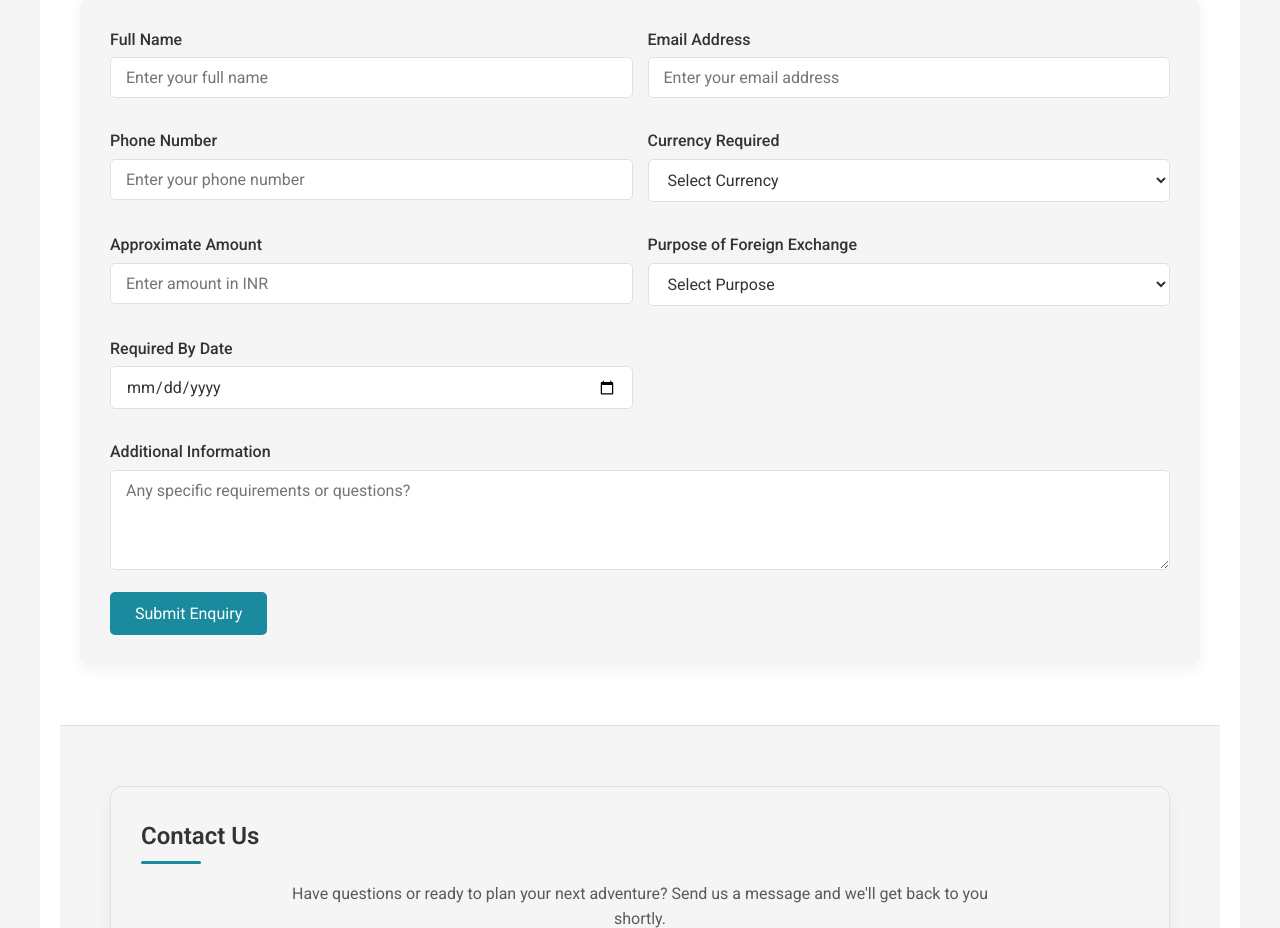
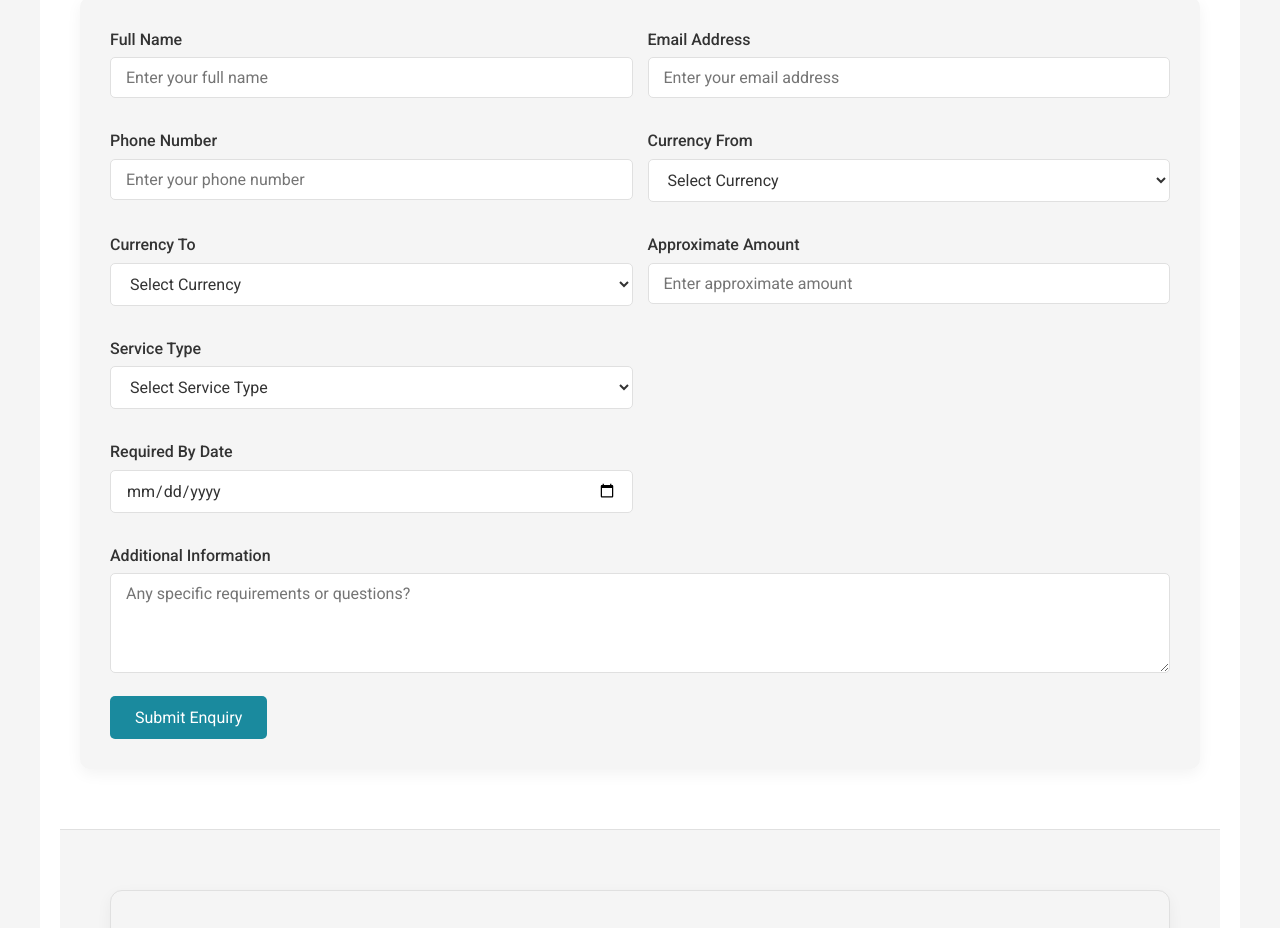
Before and after one commit to vinay2045/abhi-draft2, a website: page frontend/templates/forex.html in a window 1280 px wide. Shown: the part 1160-2088 px from the top of the page. Drawn offline with nearby package versions, Linux system fonts and the light colour scheme; no server answers.

Commit message:
eighth draft

```diff
--- a/frontend/templates/forex.html
+++ b/frontend/templates/forex.html
@@ -242,9 +242,10 @@
                             <input type="tel" id="phone" name="phone" placeholder="Enter your phone number" required>
                         </div>
                         <div class="forex-form-group">
-                            <label for="currency">Currency Required</label>
-                            <select id="currency" name="currency" required>
+                            <label for="currencyFrom">Currency From</label>
+                            <select id="currencyFrom" name="currencyFrom" required>
                                 <option value="">Select Currency</option>
+                                <option value="INR">Indian Rupee (INR)</option>
                                 <option value="USD">US Dollar (USD)</option>
                                 <option value="EUR">Euro (EUR)</option>
                                 <option value="GBP">British Pound (GBP)</option>
@@ -252,24 +253,38 @@
                                 <option value="CAD">Canadian Dollar (CAD)</option>
                                 <option value="SGD">Singapore Dollar (SGD)</option>
                                 <option value="AED">UAE Dirham (AED)</option>
-                                <option value="other">Other (Please specify in message)</option>
                             </select>
                         </div>
                     </div>
                     <div class="forex-form-row">
                         <div class="forex-form-group">
-                            <label for="amount">Approximate Amount</label>
-                            <input type="number" id="amount" name="amount" placeholder="Enter amount in INR" required>
+                            <label for="currencyTo">Currency To</label>
+                            <select id="currencyTo" name="currencyTo" required>
+                                <option value="">Select Currency</option>
+                                <option value="INR">Indian Rupee (INR)</option>
+                                <option value="USD">US Dollar (USD)</option>
+                                <option value="EUR">Euro (EUR)</option>
+                                <option value="GBP">British Pound (GBP)</option>
+                                <option value="AUD">Australian Dollar (AUD)</option>
+                                <option value="CAD">Canadian Dollar (CAD)</option>
+                                <option value="SGD">Singapore Dollar (SGD)</option>
+                                <option value="AED">UAE Dirham (AED)</option>
+                            </select>
                         </div>
                         <div class="forex-form-group">
-                            <label for="purpose">Purpose of Foreign Exchange</label>
-                            <select id="purpose" name="purpose" required>
-                                <option value="">Select Purpose</option>
-                                <option value="travel">Travel</option>
-                                <option value="education">Education</option>
-                                <option value="medical">Medical Treatment</option>
-                                <option value="business">Business</option>
-                                <option value="emigration">Emigration</option>
+                            <label for="amount">Approximate Amount</label>
+                            <input type="number" id="amount" name="amount" placeholder="Enter approximate amount" required>
+                        </div>
+                    </div>
+                    <div class="forex-form-row">
+                        <div class="forex-form-group">
+                            <label for="serviceType">Service Type</label>
+                            <select id="serviceType" name="serviceType" required>
+                                <option value="">Select Service Type</option>
+                                <option value="currency-exchange">Currency Exchange</option>
+                                <option value="travel-card">Travel Card</option>
+                                <option value="wire-transfer">Wire Transfer</option>
+                                <option value="travel-insurance">Travel Insurance</option>
                                 <option value="other">Other (Please specify in message)</option>
                             </select>
                         </div>
@@ -284,6 +299,7 @@
                         <label for="message">Additional Information</label>
                         <textarea id="message" name="message" placeholder="Any specific requirements or questions?"></textarea>
                     </div>
+                    <input type="hidden" name="formType" value="forex">
                     <button type="submit" class="forex-submit-btn">Submit Enquiry</button>
                 </form>
             </div>
```
